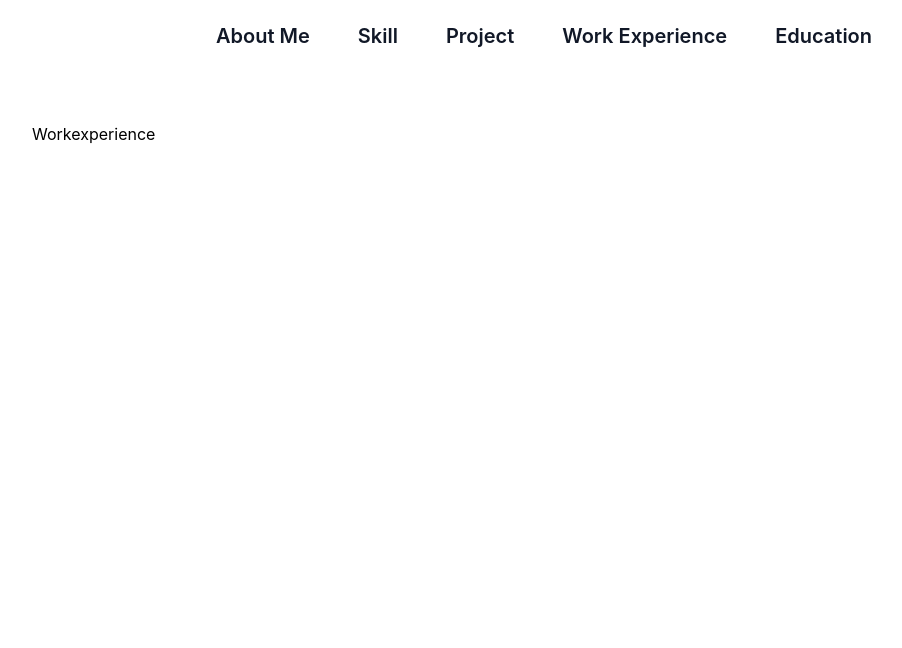
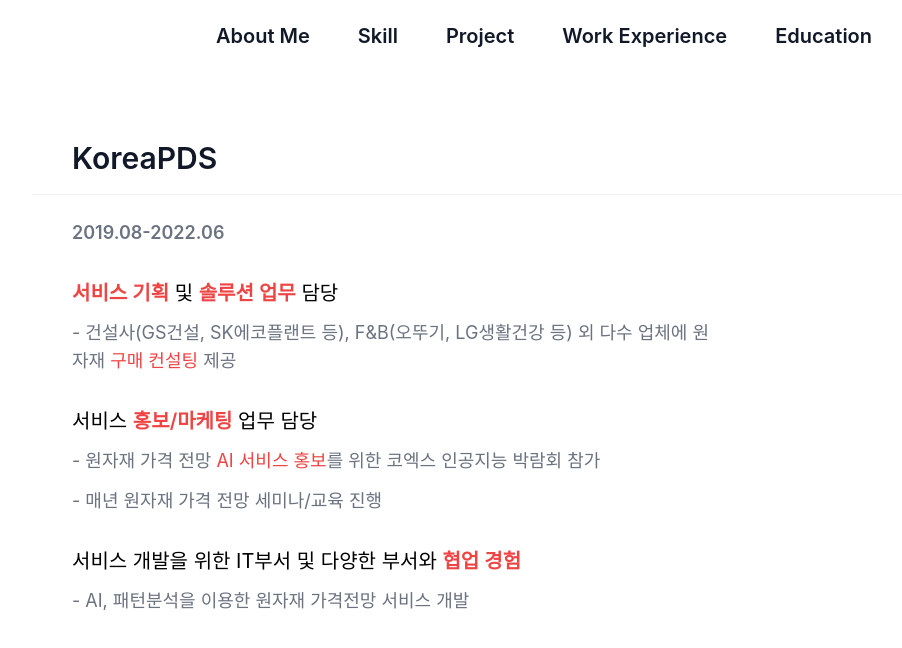
Before and after one commit to wongee93/portfolio, a React (Create React App) app: page /work in a window 1280 px wide. Shown: the top 648 px of the page, without its empty margins (96-998 px from the left). Built offline with nearby package versions, Linux system fonts and the light colour scheme.

Commit message:
Add WorkExperience page

```diff
--- a/src/Workexperience.js
+++ b/src/Workexperience.js
@@ -1,7 +1,38 @@
 export default function Workexperience() {
     return (
         <>
-            <h1>Workexperience</h1>
+            <div class="divide-y divide-gray-100">
+                <div class="px-4 py-6 sm:grid sm:grid-cols-3 sm:gap-4 sm:px-0">
+                    <dt class="mt-6 ml-10 text-3xl font-semibold leading-6 text-gray-900 sm:mt-0 sm:col-span-1">KoreaPDS</dt>
+                </div>
+
+                <div class="px-4 py-6 sm:grid sm:grid-cols-3 sm:gap-4 sm:px-0">
+                    <div class="mt-1 ml-10 text-lg text-black-700 sm:col-span-2 sm:mt-0">
+                        <p><span class="text-gray-500 font-semibold">2019.08-2022.06</span></p>
+                        <p class="mt-8 text-xl">
+                            <span class="text-red-500 font-semibold">서비스 기획</span> 및 <span class="text-red-500 font-semibold">솔루션 업무</span> 담당
+                        </p>
+                        <p class="mt-3 text-gray-500">
+                            - 건설사(GS건설, SK에코플랜트 등), F&B(오뚜기, LG생활건강 등) 외 다수 업체에 원자재 <span class="text-red-500">구매 컨설팅</span> 제공
+                        </p>
+                        <p class="mt-8 text-xl">
+                            서비스 <span class="text-red-500 font-semibold">홍보/마케팅</span> 업무 담당
+                        </p>
+                        <p class="mt-3 text-gray-500">
+                            - 원자재 가격 전망 <span class="text-red-500">AI 서비스 홍보</span>를 위한 코엑스 인공지능 박람회 참가
+                        </p>
+                        <p class="mt-3 text-gray-500">
+                            - 매년 원자재 가격 전망 세미나/교육 진행
+                        </p>
+                        <p class="mt-8 text-xl">
+                            서비스 개발을 위한 IT부서 및 다양한 부서와 <span class="text-red-500 font-semibold">협업 경험</span>
+                        </p>
+                        <p class="mt-3 text-gray-500">
+                            - AI, 패턴분석을 이용한 원자재 가격전망 서비스 개발
+                        </p>
+                    </div>
+                </div>
+            </div>
         </>
     )
 }
```
